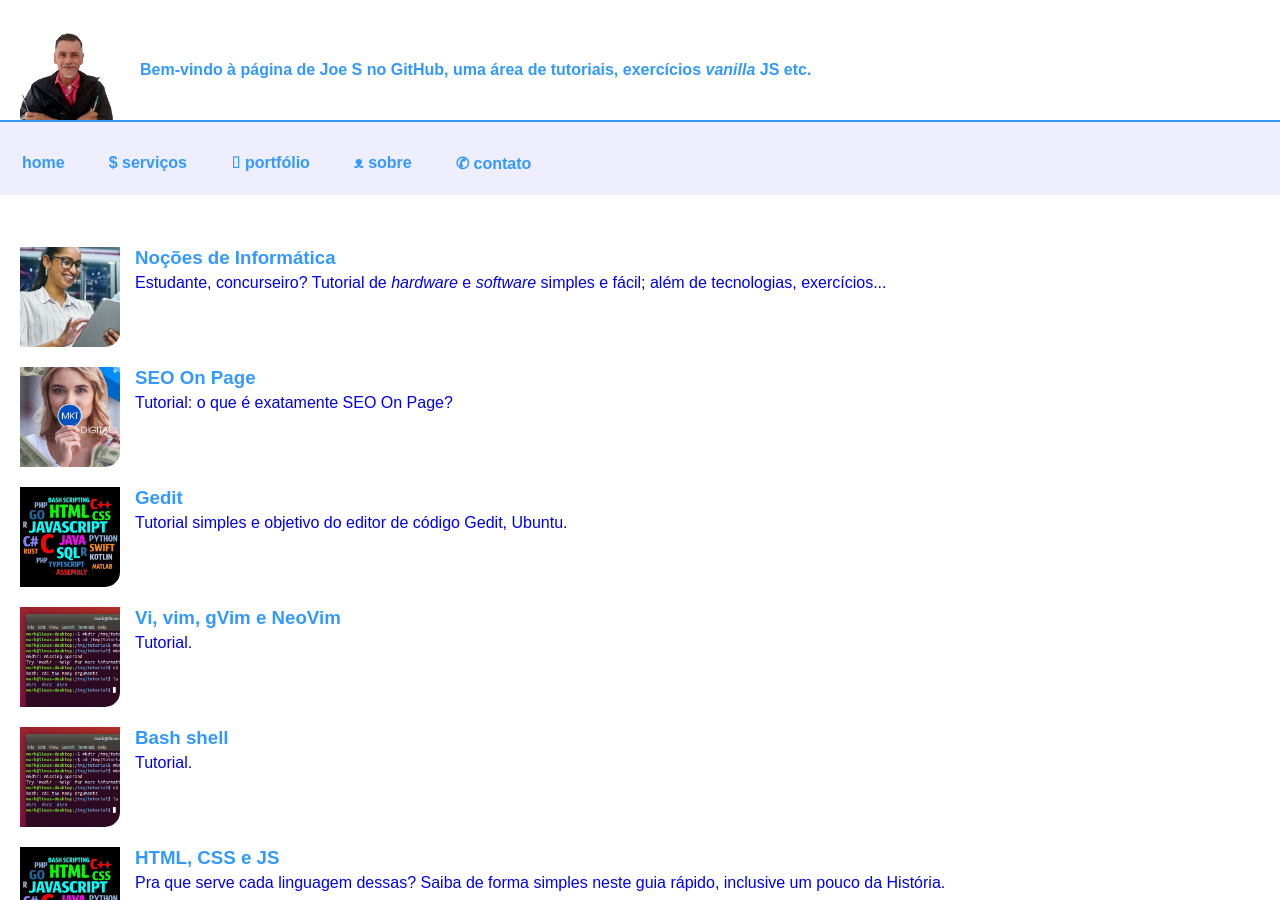
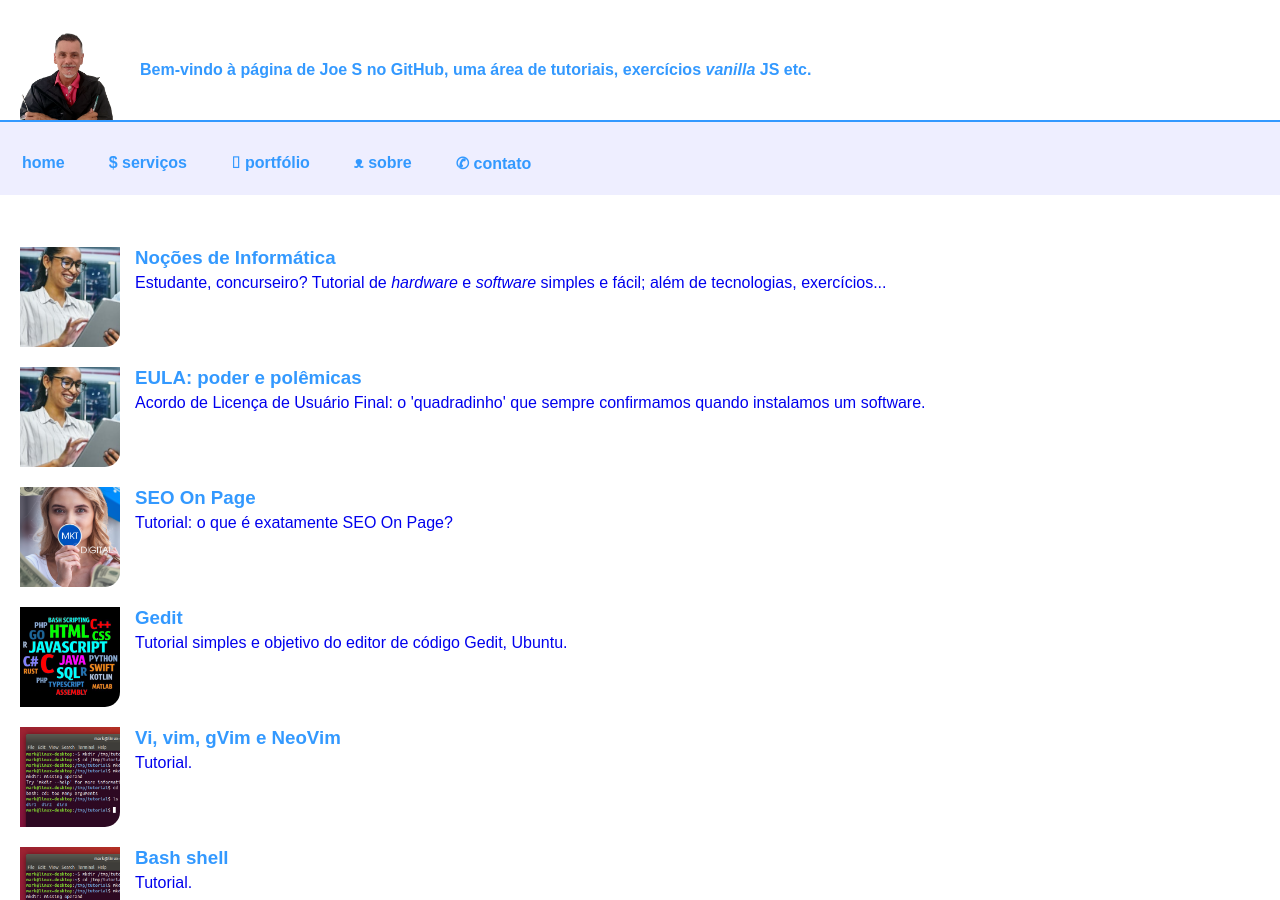
Before and after one commit to Joesynth/joesynth.github.io, a Jekyll site: the page built from index.html, in a window 1280 px wide and 900 px high. Built offline with Jekyll 4.4.1, drawn with Linux system fonts in a browser that asks for light colours.

Commit message:
Update artigo.json

```diff
--- a/_data/artigo.json
+++ b/_data/artigo.json
@@ -4,6 +4,12 @@
     "src": "image/ti.png",
     "h3": "Noções de Informática",
     "p": "Estudante, concurseiro? Tutorial de <em>hardware</em> e <em>software</em> simples e fácil; além de tecnologias, exercícios..."
+  },
+  {
+    "href": "eula.html",
+    "src": "image/ti.png",
+    "h3": "EULA: poder e polêmicas",
+    "p": "Acordo de Licença de Usuário Final: o 'quadradinho' que sempre confirmamos quando instalamos um software."
   },
   {
     "href": "seo-on-page.html",
```
